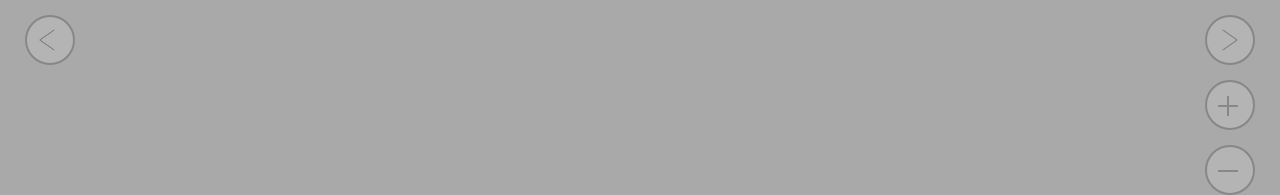
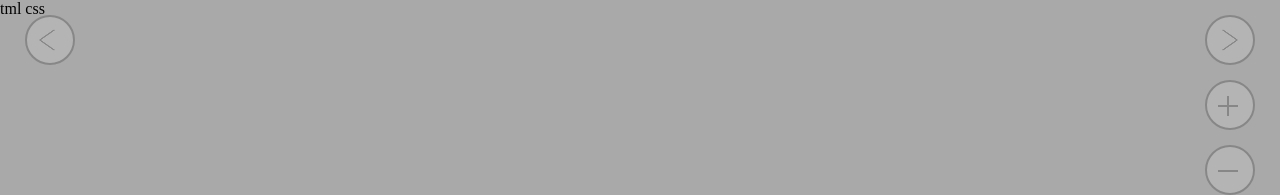
Before and after one commit to conniew/conniew.github.io, a Jekyll site: the page built from me/index.html, in a window 1280 px wide. Shown: the top 195 px of the page. Built offline with Jekyll 4.4.1, drawn with Linux system fonts in a browser that asks for light colours.

Commit message:
Attempt 7, testing

```diff
--- a/_layouts/collection.html
+++ b/_layouts/collection.html
@@ -22,6 +22,7 @@
     {% assign items = site[page.path] | sort: 'date' %}
     {% for item in items %}
       {% assign extension = item.relative_path | slice: -3, 4 %}
+      {{ extension }}
       {% if extension == 'html' %}
         <div class="preview">
           <div class="heading">
```
